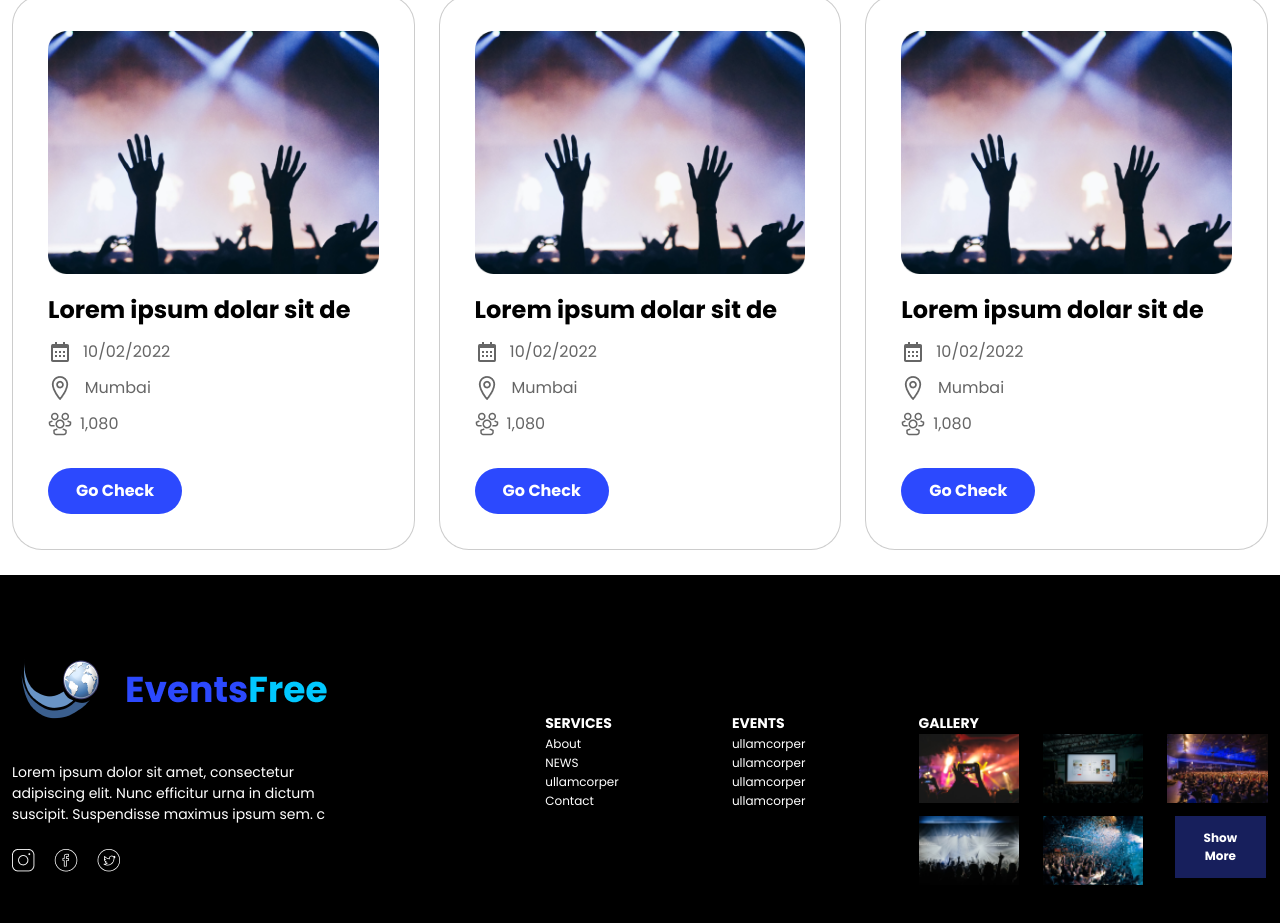
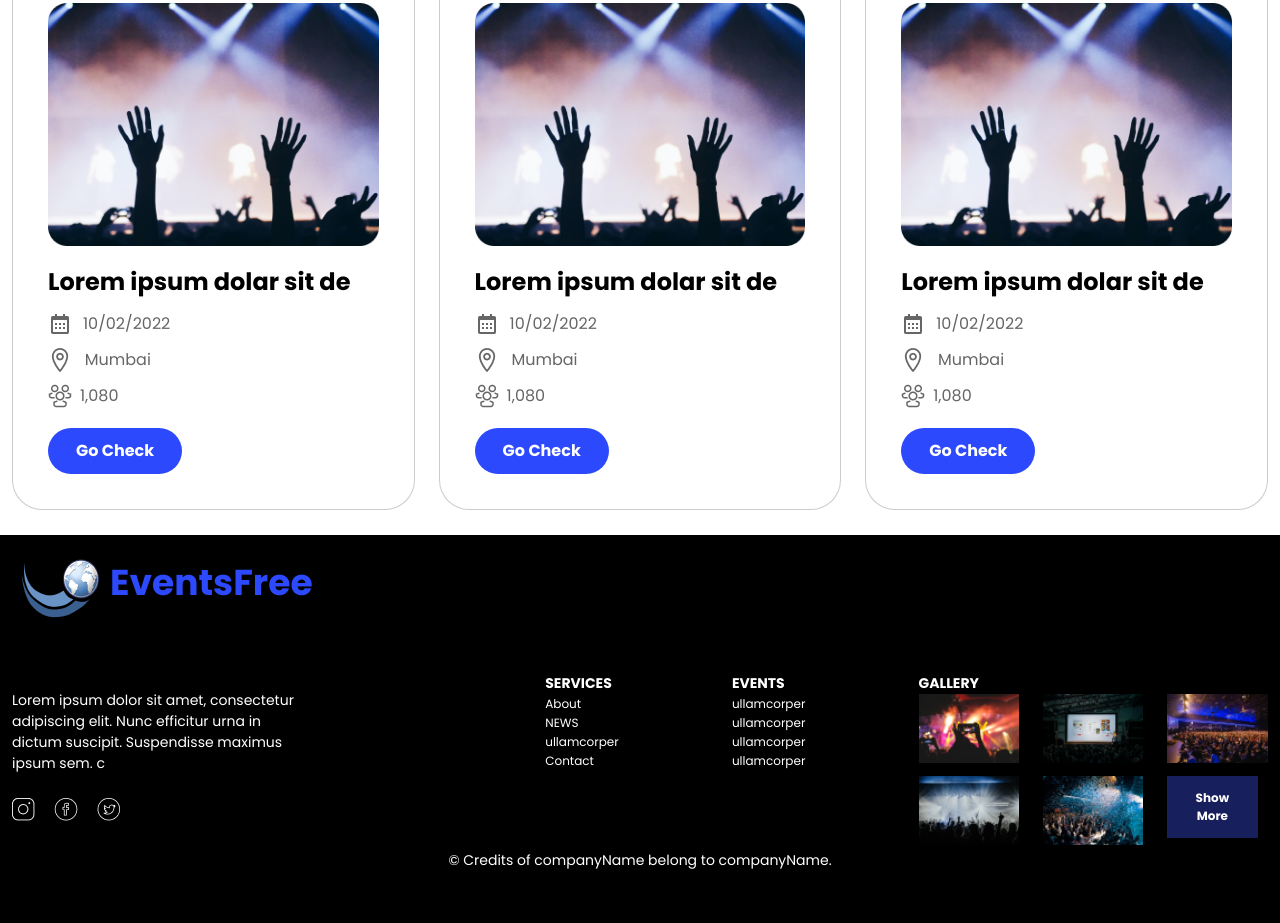
Before and after one commit to prince-372/card1, a plain HTML site: page index.html in a window 1280 px wide. Shown: the part 1741-2664 px from the top of the page. Drawn offline with Linux system fonts and the light colour scheme.

Commit message:
some changes

```diff
--- a/assets/css/style.css
+++ b/assets/css/style.css
@@ -16,6 +16,7 @@
     padding-left: 12px;
     padding-right: 12px;
     height: 100%;
+
 }
 
 .d-flex {
@@ -176,7 +177,7 @@
 }
 
 .mt-20 {
-    margin-top: 32px;
+    margin-top: 20px;
 }
 
 .mb {
@@ -211,6 +212,16 @@
 
 .mb-33 {
     margin-bottom: 33px;
+}
+.f-nav-event{
+    color: #2C49FE;
+font-family: Poppins;
+font-size: 36px;
+font-style: normal;
+font-weight: 700;
+line-height: 135%;
+letter-spacing: 0em;
+padding-top: 4px;
 }
 
 .font {
@@ -331,6 +342,9 @@
     color: #FFFFFF;
 
 }
+.mt-20{
+    margin-top: 20px;
+}
 
 .mt-68 {
     margin-top: 68px;
@@ -344,7 +358,9 @@
     padding-right: 25px;
 }
 
-
+.pb-69{
+    padding-bottom: 69px;
+}
 
 .bg-color-black {
     background-color: #000000;
@@ -412,6 +428,14 @@
 
     color: #FFFFFF;
 
+}
+.f-company{
+    color: #FFF;
+font-family: Poppins;
+font-size: 14px;
+font-style: normal;
+font-weight: 400;
+line-height: normal;
 }
 
 .mt-126 {
@@ -630,13 +654,6 @@
     align-items: center;
     justify-content: center;
 }
-
-.align-item-center {
-
-    align-items: center;
-    justify-content: center;
-}
-
 .mt-157 {
     margin-top: px;
 }
@@ -652,6 +669,19 @@
 .mr-15 {
     margin-right: 15px;
 }
+@media (min-width:320px) {
+    .mx-width-300{
+        max-width:300px;
+    }
+
+}
+@media (min-width:576px) {
+    .sm-mt-0{
+        margin-top: 0px;
+    }
+
+}
+
 
 @media(min-width:768px) {
     .col-md-6 {
@@ -666,6 +696,9 @@
         width: 33.33%;
         padding-left: 12px;
         padding-right: 12px;
+    }
+    .mt-126{
+        margin-top: 126px;
     }
 }
 
@@ -823,7 +856,7 @@
     .nav-res {
 
         width: 100%;
-        height: 120%;
+        height: 125%;
         background-color: rgb(94, 93, 81);
         /* background-image: url(/assets/images/background.png); */
         display: flex;
@@ -841,7 +874,7 @@
     }
 
     .menu {
-        color: blue;
+        color: white;
         z-index: 2;
         position: fixed;
         right: 15px;
--- a/index.html
+++ b/index.html
@@ -12,8 +12,10 @@
     <header class="img-bck">
         <div class="container">
             <nav class="d-flex justify-content-space-between ">
-                <div class="pt-17">
-                    <img src="/assets/images/events.png" alt="events free">
+                <div class="pt-17 d-flex">
+                    <img src="/assets/images/navIcon.png" alt="events free">
+                    <p class="f-nav-event">Events</p>
+                    <p class="f-nav-event">Free</p>
                 </div>
                 <label for="menu" class="menu">click</label>
                 <input type="checkbox" id="menu" hidden>
@@ -59,7 +61,7 @@
                     <div class="card">
 
                         <span class="img">
-                            <img src="/assets/images/image.png" class="w-100">
+                            <img src="/assets/images/image.png" alt="img" class="w-100">
                         </span>
                         <div class="mb">
                             <h2 class="font-type">Lorem ipsum dolar sit de</h2>
@@ -91,7 +93,7 @@
                 <div class="col-lg-4 col-md-6 col-sm-12 col-12 mb-24">
                     <div class="card">
                         <span>
-                            <img src="/assets/images/image.png" class="w-100">
+                            <img src="/assets/images/image.png" alt="img" class="w-100">
                         </span>
                         <div class="mb">
                             <h2 class="font-type">Lorem ipsum dolar sit de</h2>
@@ -125,7 +127,7 @@
                     <div class="card">
 
                         <span class="img">
-                            <img src="/assets/images/image.png" class="w-100">
+                            <img src="/assets/images/image.png" alt="img" class="w-100">
                         </span>
                         <div class="mb">
                             <h2 class="font-type">Lorem ipsum dolar sit de</h2>
@@ -158,7 +160,7 @@
                     <div class="card">
 
                         <span class="img">
-                            <img src="/assets/images/image.png" class="w-100">
+                            <img src="/assets/images/image.png" alt="img" class="w-100">
                         </span>
                         <div class="mb">
                             <h2 class="font-type">Lorem ipsum dolar sit de</h2>
@@ -191,7 +193,7 @@
                     <div class="card">
 
                         <span class="img">
-                            <img src="/assets/images/image.png" class="w-100">
+                            <img src="/assets/images/image.png" alt="img" class="w-100">
                         </span>
                         <div class="mb">
                             <h2 class="font-type">Lorem ipsum dolar sit de</h2>
@@ -224,7 +226,7 @@
                     <div class="card">
 
                         <span class="img">
-                            <img src="/assets/images/image.png" class="w-100">
+                            <img src="/assets/images/image.png" alt="img" class="w-100">
                         </span>
                         <div class="mb">
                             <h2 class="font-type">Lorem ipsum dolar sit de</h2>
@@ -258,7 +260,7 @@
                     <div class="card">
 
                         <span class="img">
-                            <img src="/assets/images/image.png" class="w-100">
+                            <img src="/assets/images/image.png" alt="img" class="w-100">
                         </span>
                         <div class="mb">
                             <h2 class="font-type">Lorem ipsum dolar sit de</h2>
@@ -291,7 +293,7 @@
                     <div class="card">
 
                         <span class="img">
-                            <img src="/assets/images/image.png" class="w-100">
+                            <img src="/assets/images/image.png" alt="img" class="w-100">
                         </span>
                         <div class="mb">
                             <h2 class="font-type">Lorem ipsum dolar sit de</h2>
@@ -324,7 +326,7 @@
                     <div class="card">
 
                         <span class="img">
-                            <img src="/assets/images/image.png" class="w-100">
+                            <img src="/assets/images/image.png" alt="img" class="w-100">
                         </span>
                         <div class="mb">
                             <h2 class="font-type">Lorem ipsum dolar sit de</h2>
@@ -359,11 +361,13 @@
         <div class="container">
             <div class="row">
                 <div class="col-12 col-lg-5 mb-24 mb-lg-0">
-                    <div>
-                        <img src="./assets/images/events.png" alt="#" class="pt-81 pb-36">
+                    <div class="d-flex pb-69 mt-20">
+                        <img src="./assets/images/navIcon.png" alt="#" class="">
+                        <p class="f-nav-event">Events</p>
+                        <p class="f-nav-event">Free</p>
                     </div>
                     <div>
-                        <p class="font-50 f-lorem pb-24 ">
+                        <p class="font-50 f-lorem pb-24 mx-width-300 ">
                             Lorem ipsum dolor sit amet, consectetur adipiscing elit. Nunc efficitur urna in
                             dictum
 
@@ -377,9 +381,9 @@
                         <img src="./assets/images/et_twitter.png" alt="#">
                     </div>
                 </div>
-                <div class="col-12 col-lg-7 d-flex mt-126">
+                <div class="col-12 col-lg-7 d-flex mt-126 sm-mt-0">
                     <div class="row d-flex">
-                        <ul class="col-6 col-sm-3  mb-sm-0">
+                        <ul class="col-6 col-sm-3  mb-sm-0 sm">
                             <li><a href="" class="f-serivce ">SERVICES</a></li>
                             <li><a href="" class="font-7 ">About</a></li>
                             <li><a href="" class="font-7">NEWS</a></li>
@@ -393,7 +397,7 @@
                             <li><a href="" class="font-7">ullamcorper</a></li>
                             <li><a href="" class="font-7">ullamcorper</a></li>
                         </ul>
-                        <ul class="col-12 col-sm-6 mt-157">
+                        <ul class="col-12 col-sm-6 mt-157 mt-20 sm-mt-0">
                             <li><a href="" class="font-6 ">GALLERY</a></li>
                             <li>
                                 <ul class="row pt1">
@@ -429,7 +433,7 @@
                                     </li>
                                     <li class="col-4  mb-md-0">
                                         <a href="">
-                                           <p class="background-blue p-showmore tt ml-8">Show More</p>
+                                            <p class="background-blue p-showmore tt ">Show More</p>
                                         </a>
 
                                     </li>
@@ -439,9 +443,7 @@
                     </div>
                 </div>
             </div>
-
-
-
+            <p class=" d-flex justify-content-center f-company">© Credits of companyName belong to companyName.</p>
         </div>
     </footer>
 </body>
```
Also changed, not shown: assets/images/navIcon.png (added).
